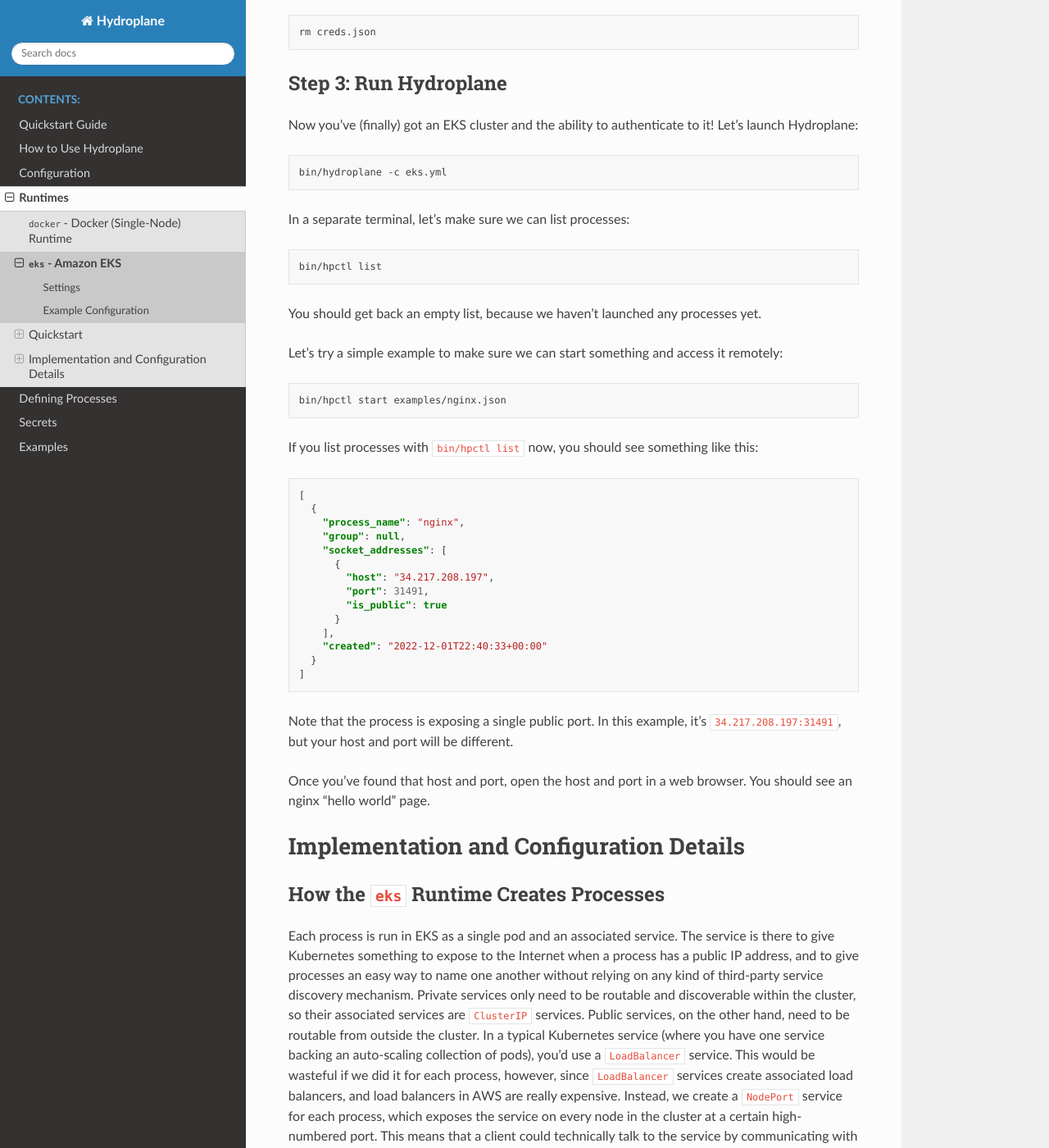
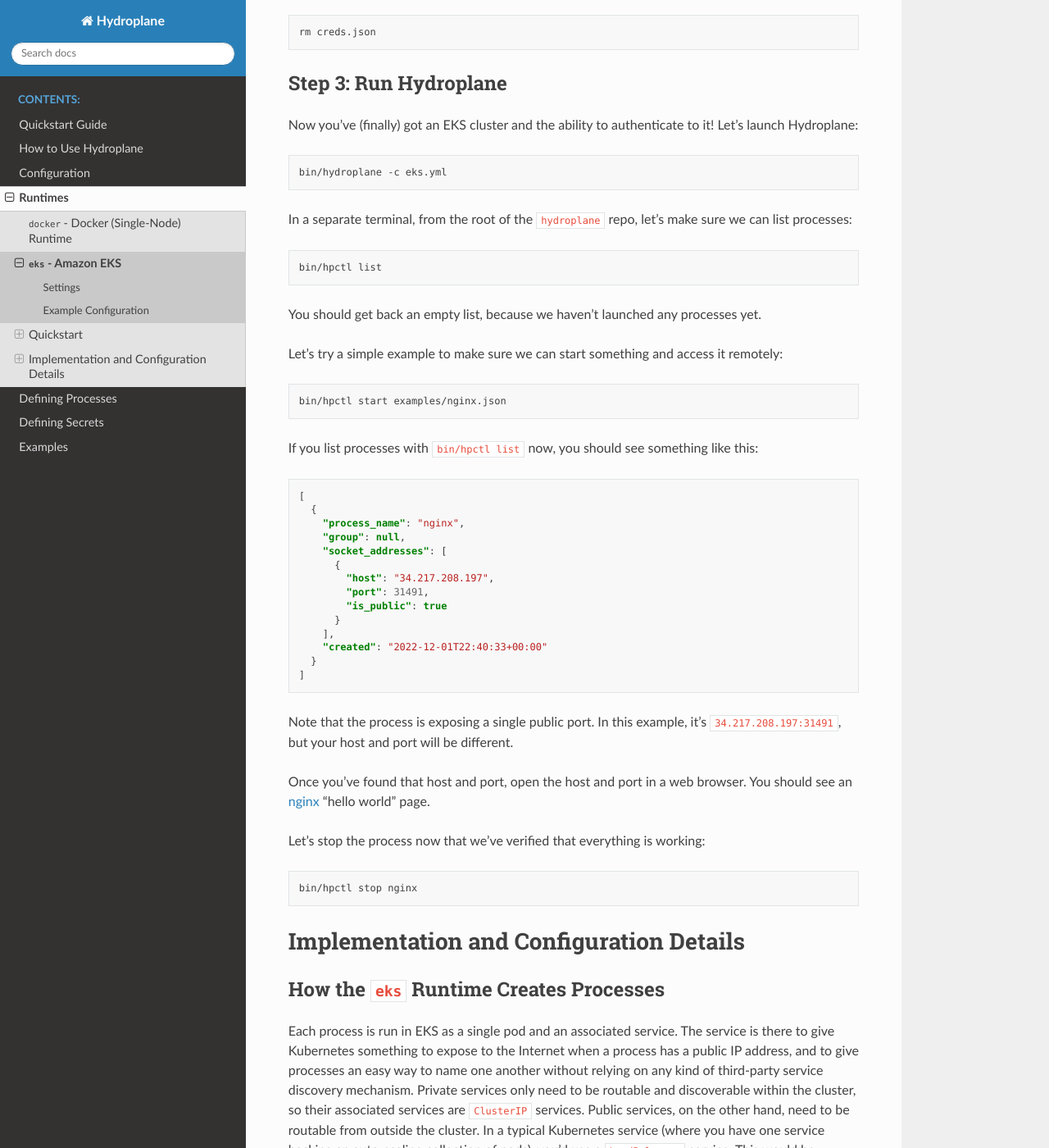
Before and after one commit to hydro-project/hydroplane, a Sphinx documentation site: the page built from docs/runtimes/eks.rst, in a window 1280 px wide and 1400 px high, scrolled down 2556 px. Shown: the whole window at 82% size. Built offline with Sphinx 7.4.7 and the Read the Docs theme 2.0.0, drawn with Linux system fonts in a browser that asks for light colours; pages that are not in the unit, such as notebooks, are missing from menus.

Commit message:
More docs changes

```diff
--- a/docs/index.rst
+++ b/docs/index.rst
@@ -14,6 +14,7 @@
    using-hydroplane
    settings
    runtimes
+   secret_stores
    processes
    secrets
    examples
--- a/docs/quickstart.rst
+++ b/docs/quickstart.rst
@@ -27,11 +27,11 @@
     # (uses the checked-in `basic-config.yml` config file by default)
     bin/hydroplane
 
-    # In a separate terminal:
+    # In a separate terminal, from the root of the hydroplane repo, list processes.
+    # This should print '[]', since no processes are running at first.
     bin/hpctl list
 
-    # This should print '[]', since no processes are running at first.
-
+    # Let's start a simple example process
     bin/hpctl start examples/nginx.yml
 
     # Load localhost:8080 in a browser; you should see an nginx "hello world" page
--- a/docs/runtimes/eks.rst
+++ b/docs/runtimes/eks.rst
@@ -114,7 +114,7 @@
 
     bin/hydroplane -c eks.yml
 
-In a separate terminal, let's make sure we can list processes:
+In a separate terminal, from the root of the ``hydroplane`` repo, let's make sure we can list processes:
 
 .. code-block:: bash
 
@@ -149,7 +149,14 @@
 
 Note that the process is exposing a single public port. In this example, it's ``34.217.208.197:31491``, but your host and port will be different.
 
-Once you've found that host and port, open the host and port in a web browser. You should see an nginx "hello world" page.
+Once you've found that host and port, open the host and port in a web browser. You should see an `nginx <https://www.nginx.com/>`_ "hello world" page.
+
+Let's stop the process now that we've verified that everything is working:
+
+.. code-block:: bash
+
+    bin/hpctl stop nginx
+
 
 Implementation and Configuration Details
 ========================================
```
Also changed, not shown: README.md (+1 -1 lines), docs/secrets.rst (+4 -10 lines).
